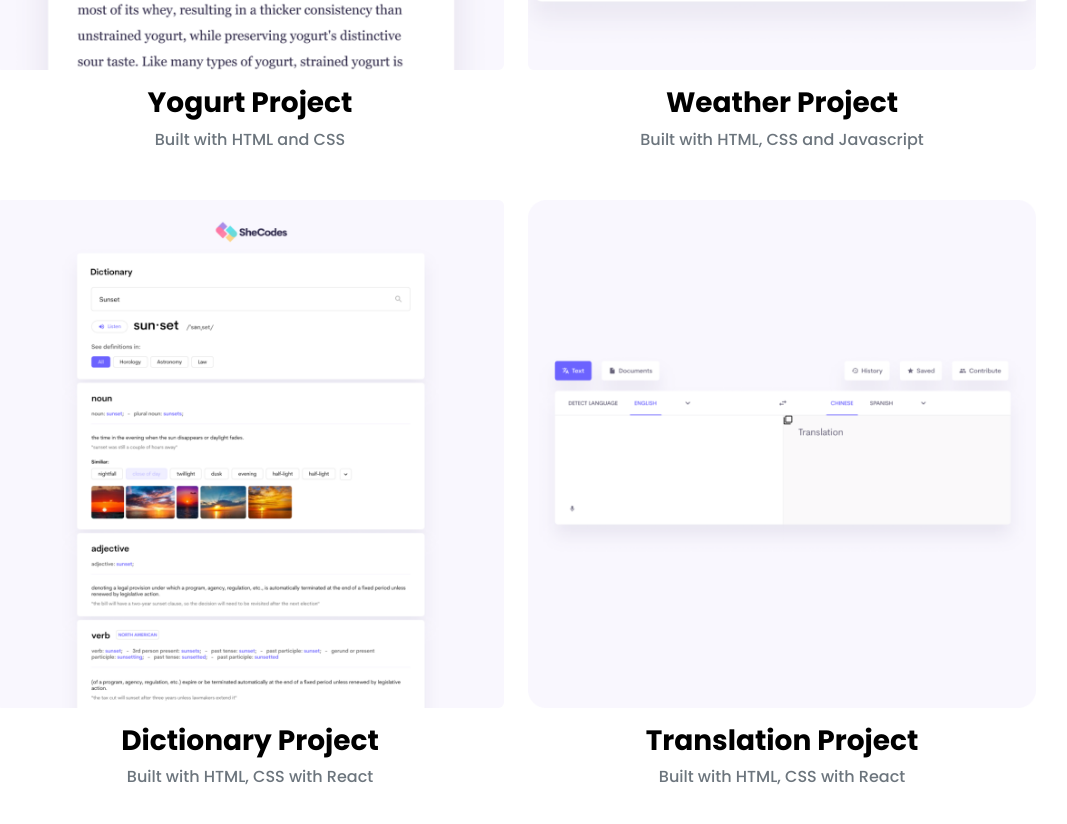
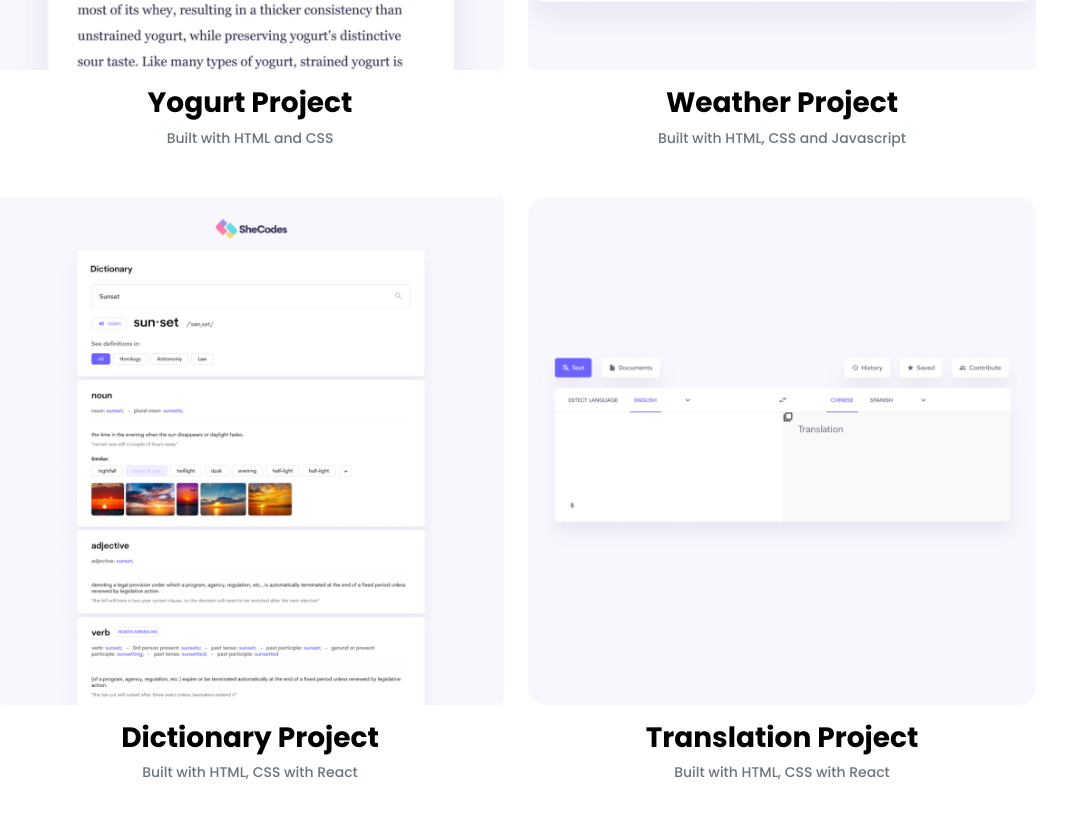
Before and after one commit to Oseni-Ella/my-portfolio-project, a plain HTML site: page work.html in a window 1280 px wide. Shown: the part 860-1684 px from the top of the page, without its empty margins (124-1191 px from the left). Drawn offline with nearby package versions, Linux system fonts and the light colour scheme.

Commit message:
updated work css

```diff
--- a/styles/styles.css
+++ b/styles/styles.css
@@ -112,5 +112,5 @@ p {
   margin: 0;
 }
 .content p {
-  font-family: var(--default-font-family);
+  font-size: 14px;
 }
```
